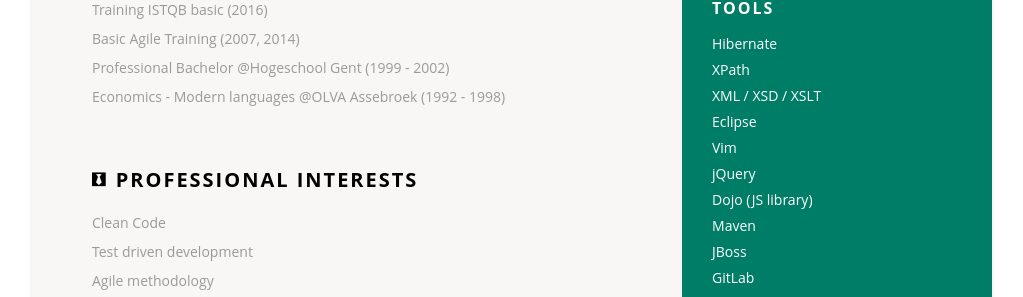
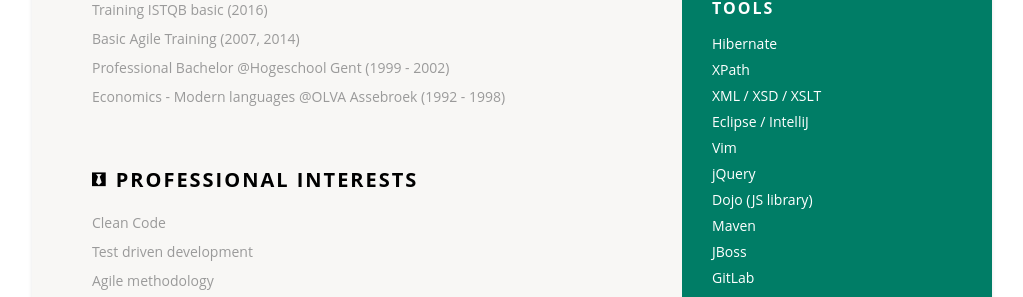
Before and after one commit to frederikmartens/frederikmartens.github.io, a Jekyll site: the page built from index.html, in a window 1280 px wide. Shown: the part 1093-1390 px from the top of the page, without its empty margins (128-1151 px from the left). Built offline with Jekyll 4.4.1, drawn with Linux system fonts in a browser that asks for light colours.

Commit message:
Add IntelliJ as tool

```diff
--- a/_data/cv.yml
+++ b/_data/cv.yml
@@ -64,7 +64,7 @@ tools:
   - Hibernate
   - XPath
   - XML / XSD / XSLT
-  - Eclipse
+  - Eclipse / IntelliJ
   - Vim
   - jQuery
   - Dojo (JS library)
```
